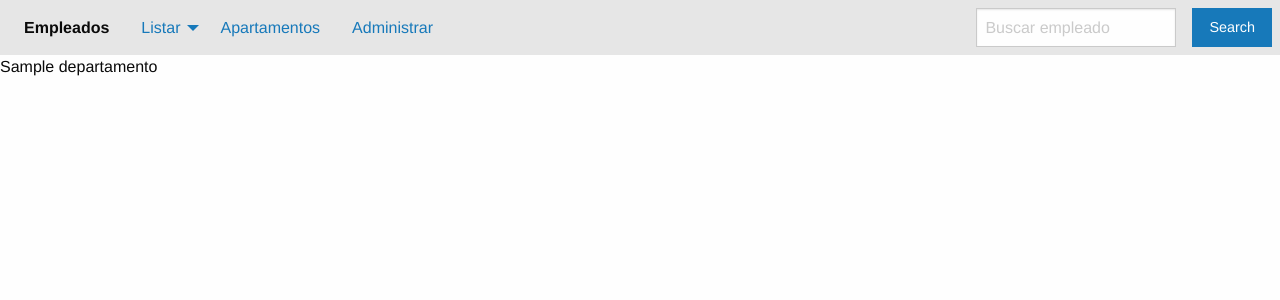
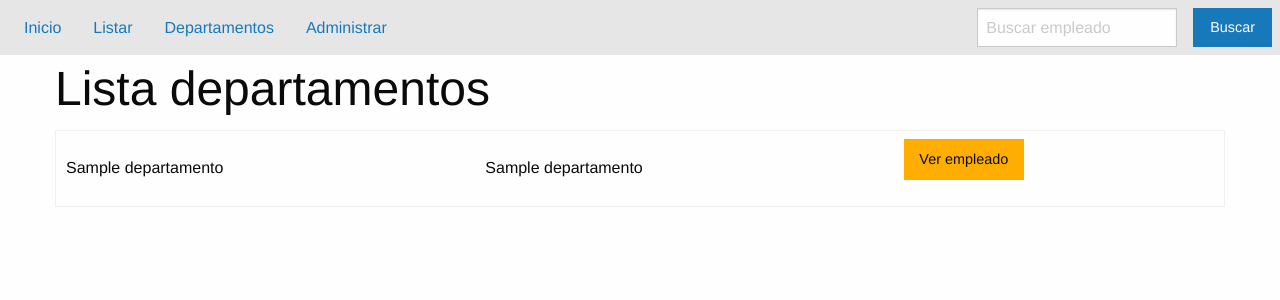
Before and after one commit to nosoyjaviero/Curso-Pro-Django, a Django app: template templates/departamento/lista.html in a window 1280 px wide. Shown: the top 300 px of the page. Run offline with Django 4.2, Linux system fonts and the light colour scheme; the template is opened without the code that fills it: most values are stand-ins (such as "Sample title", 1, 10 or a date in 2020); some libraries are stand-ins or nearby versions.

Commit message:
Lista departamento 2. Listar Los Objetos en html. Acceso a las urls en los botonoes de la navegacion superior

```diff
--- a/applications/departamento/models.py
+++ b/applications/departamento/models.py
@@ -28,4 +28,4 @@ class Departamento(models.Model):
 
     def __str__(self):
 
-        return str(self.id) +' - '+ self.name
+        return f' ID: {str(self.id)} - Nombre: {self.name} - Shortname: {self.short_name} '
--- a/applications/departamento/urls.py
+++ b/applications/departamento/urls.py
@@ -4,7 +4,7 @@ from django.urls import path
 #para llamar a nuestra vista debemos importar a la vista
 from . import views
 
-
+app_name= 'app_departamento'
 urlpatterns = [
     # path('departamento/', ),
     path('new-departamento/', views.NewDepartamientoView.as_view(), name='nuevo_departamento'),
--- a/applications/departamento/views.py
+++ b/applications/departamento/views.py
@@ -19,7 +19,7 @@ from .forms import NewDepartamentoForm
 class DepartamentoListView(ListView):
     template_name='departamento/lista.html'
     model = Departamento
-    context_object_name= 'departamento'
+    context_object_name= 'departamentos'
 
 
 
--- a/templates/departamento/lista.html
+++ b/templates/departamento/lista.html
@@ -5,9 +5,30 @@
     Lista departamento
 {% endblock title %}
 
-#cargamos el header
+{% comment %} #cargamos el header {% endcomment %}
 {% block content %}
     {% include 'includes/header.html' %}
 
-    {{departamento}}
+    <div class="grid-container">
+        <div class="grid-x">
+            <h1 class="cell">Lista departamentos</h1>
+            <div class="cell">
+                <table>
+                    <tbody>
+                        {% for departamento in departamentos  %}
+                         <tr>
+
+                            <td>{{departamento.name}}</td>
+                            <td>{{departamento.short_name}}</td>
+                            <td>
+                                <a href="" class="button warning">Ver empleado</a>
+                            </td>
+
+                         </tr>
+                         {% endfor %}
+                    </tbody>
+                </table>
+            </div>
+        </div>
+    </div>
 {% endblock content %}
--- a/templates/includes/header.html
+++ b/templates/includes/header.html
@@ -2,7 +2,12 @@
 <div class="top-bar">
     <div class="top-bar-left">
       <ul class="dropdown menu" data-dropdown-menu>
-        <li class="menu-text">Empleados</li>
+        {% comment %} <li class="menu-text">
+        <a href="{% url 'persona_app:inicio' %}"> Empleados</a>
+        </li> {% endcomment %}
+        <li>
+          <a href="{%  url 'persona_app:inicio' %}">Inicio</a>
+          </li>
         <li>
             <!-- escribimos url y djaneiro nos autocompleta-->
             <!--'app_name: name '-->
@@ -11,20 +16,23 @@
             <!---->
 
           <a href="{%  url 'persona_app:empleado_all' %}">Listar</a>
-          <ul class="menu vertical">
+          {% comment %} <ul class="menu vertical">
             <li><a href="#">One</a></li>
             <li><a href="#">two</a></li>
             <li><a href="#">Three</a></li>
-          </ul>
+          </ul> {% endcomment %}
         </li>
-        <li><a href="#">Apartamentos</a></li>
+
+
+
+        <li><a href="{%  url 'app_departamento:list_departamento' %}">Departamentos</a></li>
         <li><a href="#">Administrar</a></li>
       </ul>
     </div>
     <div class="top-bar-right">
       <ul class="menu">
         <li><input type="search" placeholder="Buscar empleado"></li>
-        <li><button type="button" class="button">Search</button></li>
+        <li><button type="button" class="button">Buscar</button></li>
       </ul>
     </div>
   </div>
```
